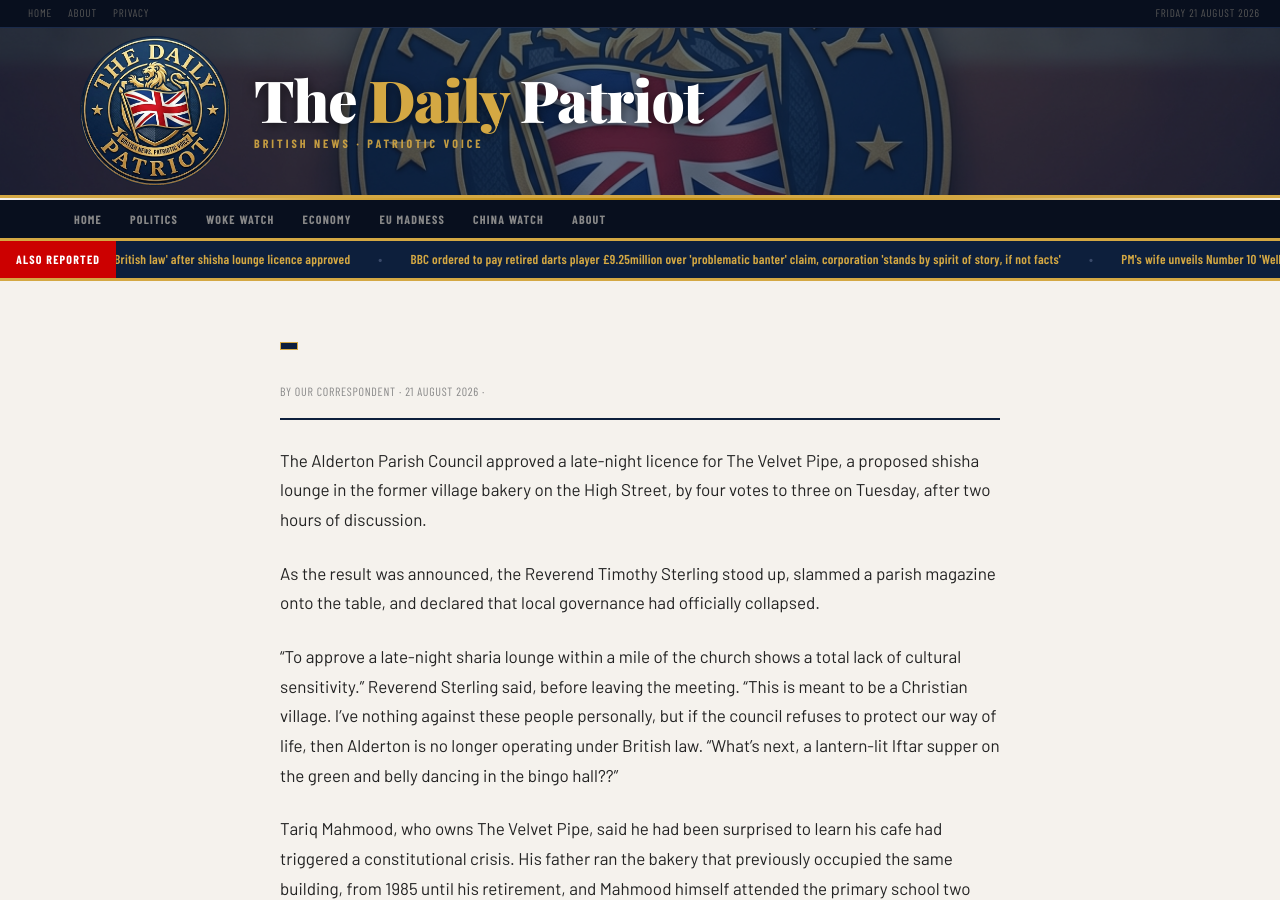
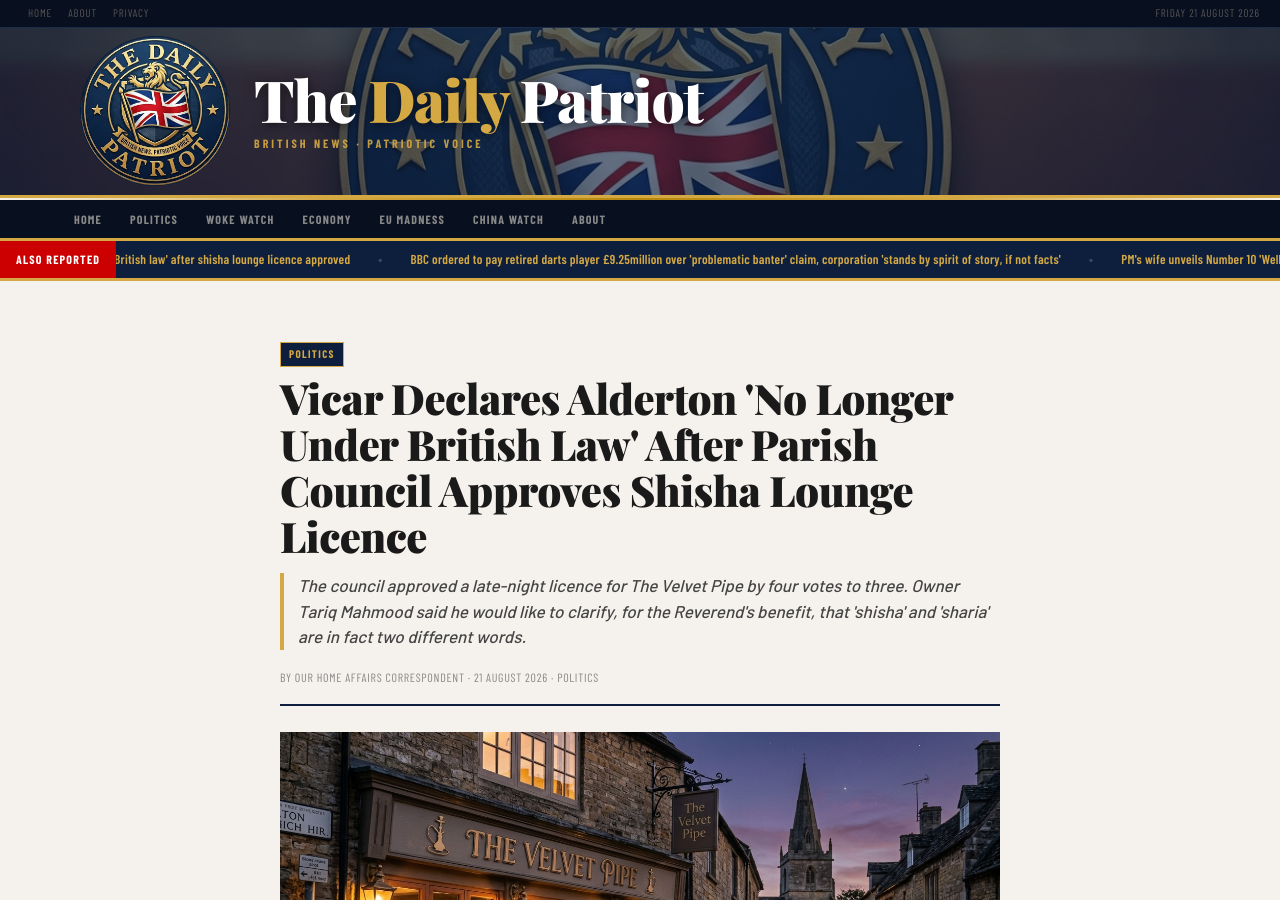
Before and after one commit to matt-palmer999/britishpatriots, a Jekyll site: the page built from _posts/2026-08-21-vicar-shisha-lounge.md, in a window 1280 px wide and 900 px high. Built offline with Jekyll 4.4.1, drawn with Linux system fonts in a browser that asks for light colours; some web fonts are replaced.

Commit message:
Update 2026-08-21-vicar-shisha-lounge.md

```diff
--- a/_posts/2026-08-21-vicar-shisha-lounge.md
+++ b/_posts/2026-08-21-vicar-shisha-lounge.md
@@ -1,7 +1,7 @@
 ---
 layout: post
 title: "Vicar Declares Alderton 'No Longer Under British Law' After Parish Council Approves Shisha Lounge Licence"
-standfirst: "The council approved a late-night licence for The Velvet Pipe by four votes to three. Owner Tariq Mahmood said he would like to clarify, for the Reverend's benefit, that 'shisha' and 'sharia' are in fact two different words.
+standfirst: "The council approved a late-night licence for The Velvet Pipe by four votes to three. Owner Tariq Mahmood said he would like to clarify, for the Reverend's benefit, that 'shisha' and 'sharia' are in fact two different words."
 category: Politics
 author: Our Home Affairs Correspondent
 image: /assets/images/shisha-pipe.jpg
```
